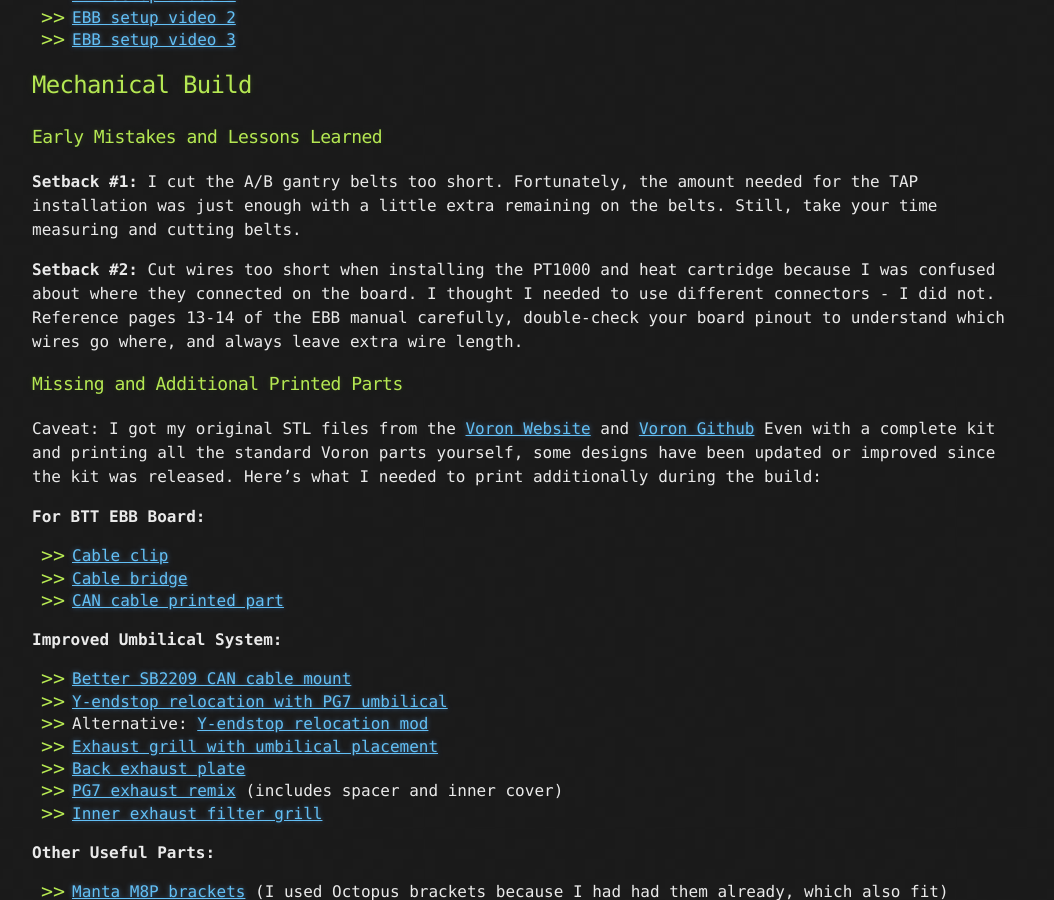
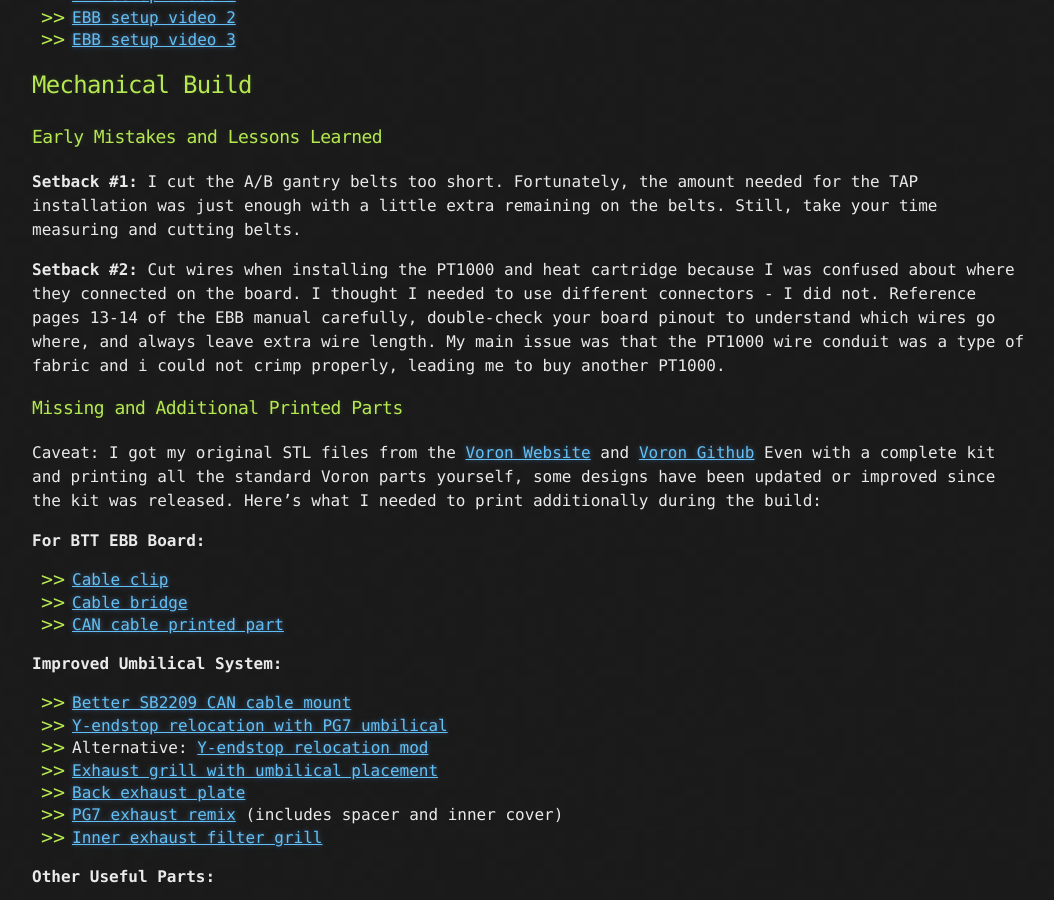
Before and after one commit to CyberCasquatch/cybercasquatch.github.io, a Jekyll site: the page built from _posts/Projects/2026-01-26-BigIron.md, in a window 1280 px wide and 900 px high, scrolled down 1832 px. Shown: the whole window, without its empty margins (108-1162 px from the left). Built offline with Jekyll 4.4.1, drawn with Linux system fonts in a browser that asks for light colours.

Commit message:
Update setback descriptions in BigIron project
Clarified the description of setback #2 regarding wire cutting during installation, emphasizing the issue with the PT1000 wire conduit.

```diff
--- a/_posts/Projects/2026-01-26-BigIron.md
+++ b/_posts/Projects/2026-01-26-BigIron.md
@@ -66,7 +66,7 @@
 
 **Setback #1:** I cut the A/B gantry belts too short. Fortunately, the amount needed for the TAP installation was just enough with a little extra remaining on the belts. Still, take your time measuring and cutting belts.
 
-**Setback #2:** Cut wires too short when installing the PT1000 and heat cartridge because I was confused about where they connected on the board. I thought I needed to use different connectors - I did not. Reference pages 13-14 of the EBB manual carefully, double-check your board pinout to understand which wires go where, and always leave extra wire length.
+**Setback #2:** Cut wires when installing the PT1000 and heat cartridge because I was confused about where they connected on the board. I thought I needed to use different connectors - I did not. Reference pages 13-14 of the EBB manual carefully, double-check your board pinout to understand which wires go where, and always leave extra wire length. My main issue was that the PT1000 wire conduit was a type of fabric and i could not crimp properly, leading me to buy another PT1000.
 
 ### Missing and Additional Printed Parts
 
```
